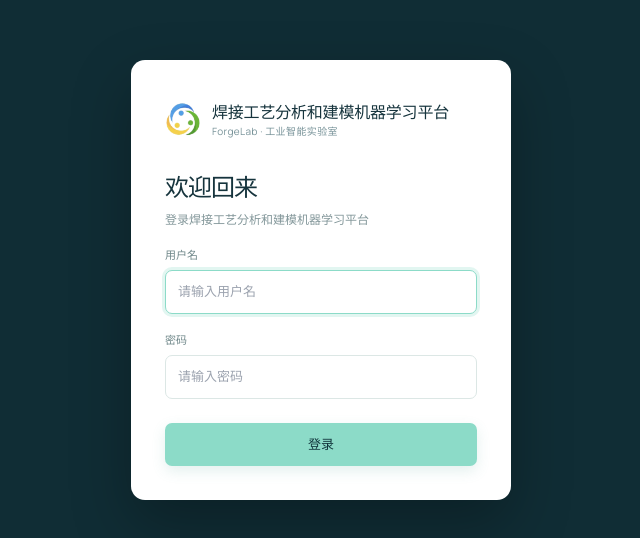
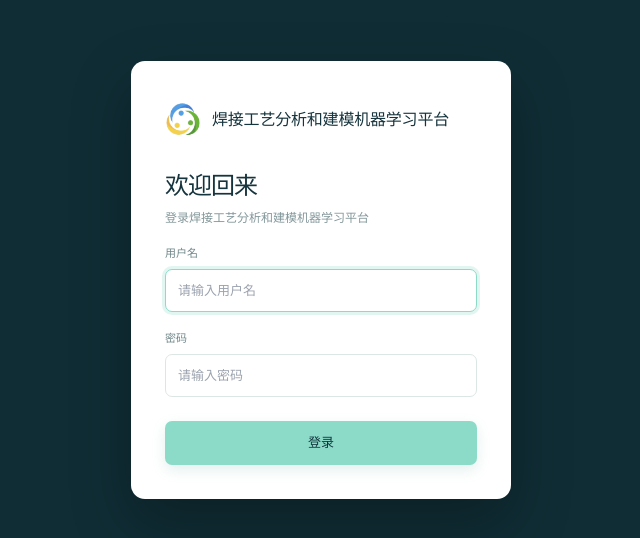
Before and after one commit to balcklive/ai_welding, a React (Vite) app: page / in a window 1280 px wide. Shown: the part 120-658 px from the top of the page, without its empty margins (319-959 px from the left). Built offline with nearby package versions, Linux system fonts and the light colour scheme.

Commit message:
refactor(ui): drop brand subtitle, show system name only in sidebar and login

```diff
--- a/src/App.tsx
+++ b/src/App.tsx
@@ -47,7 +47,7 @@ function AppShell() {
   });
   return <div className="app-shell">
     <aside className="sidebar">
-      <div className="brand-mark"><img src="/logo-mark.png" alt="三维互联" /></div><div className="brand-copy"><strong>焊接工艺分析和建模机器学习平台</strong><span>ForgeLab · 工业智能实验室</span></div>
+      <div className="brand-mark"><img src="/logo-mark.png" alt="三维互联" /></div><div className="brand-copy"><strong>焊接工艺分析和建模机器学习平台</strong></div>
       <div className="workspace-label">工作空间</div><nav className="main-nav">{navStructure.map((group) => {
         const Icon = group.icon;
         if (group.route && !group.children) {
--- a/src/index.css
+++ b/src/index.css
@@ -55,9 +55,8 @@ button { border: 0; cursor: pointer; }
 .sidebar { width: 254px; min-height: 100vh; background: #102d35; color: #c2d0d1; padding: 28px 16px 18px; display: flex; flex-direction: column; flex-shrink: 0; }
 .brand-mark { width: 34px; height: 34px; display: grid; place-items: center; float: left; margin-right: 10px; }
 .brand-mark img { width: 100%; height: 100%; object-fit: contain; }
-.brand-copy { padding-top: 1px; height: 54px; display: flex; flex-direction: column; gap: 3px; }
+.brand-copy { height: 34px; display: flex; align-items: center; }
 .brand-copy strong { color: #f1faf8; font-size: 13px; line-height: 1.3; letter-spacing: 0; }
-.brand-copy span { font-size: 10px; color: #789399; letter-spacing: .4px; }
 .workspace-label { margin: 26px 12px 10px; text-transform: uppercase; color: #66828a; font: 500 10px 'DM Mono', monospace; letter-spacing: 1.3px; }
 .main-nav { display: grid; gap: 5px; }
 .nav-item { position: relative; width: 100%; display: flex; align-items: center; gap: 12px; padding: 11px 12px; color: #a7bec2; background: transparent; border-radius: 9px; font-size: 13px; text-align: left; transition: .2s; }
--- a/src/pages/Login.tsx
+++ b/src/pages/Login.tsx
@@ -55,7 +55,7 @@ export default function Login({ onSuccess }: LoginProps) {
       <form className="login-card" onSubmit={handleSubmit}>
         <div className="login-brand">
           <div className="login-brand-mark"><img src="/logo-mark.png" alt="三维互联" /></div>
-          <div className="login-brand-copy"><strong>焊接工艺分析和建模机器学习平台</strong><span>ForgeLab · 工业智能实验室</span></div>
+          <div className="login-brand-copy"><strong>焊接工艺分析和建模机器学习平台</strong></div>
         </div>
         <h1>欢迎回来</h1>
         <p className="login-sub">登录焊接工艺分析和建模机器学习平台</p>
@@ -96,7 +96,6 @@ export default function Login({ onSuccess }: LoginProps) {
         .login-brand-mark { width: 36px; height: 36px; display: grid; place-items: center; }
         .login-brand-mark img { width: 100%; height: 100%; object-fit: contain; }
         .login-brand-copy strong { display: block; color: #16343d; font-size: 16px; letter-spacing: -.2px; }
-        .login-brand-copy span { display: block; color: #789399; font-size: 10px; letter-spacing: .4px; }
         .login-card h1 { margin: 0 0 6px; color: #16343d; font-size: 24px; letter-spacing: -1px; }
         .login-sub { margin: 0 0 8px; color: #83979a; font-size: 12px; }
         .login-label { display: block; margin: 18px 0 7px; color: #6f8789; font-size: 11px; }
```
Also changed, not shown: src/pages/CLAUDE.md (+1 -1 lines).
